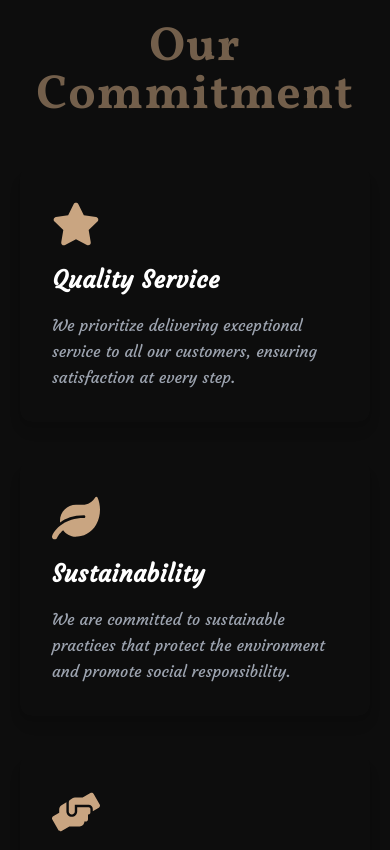
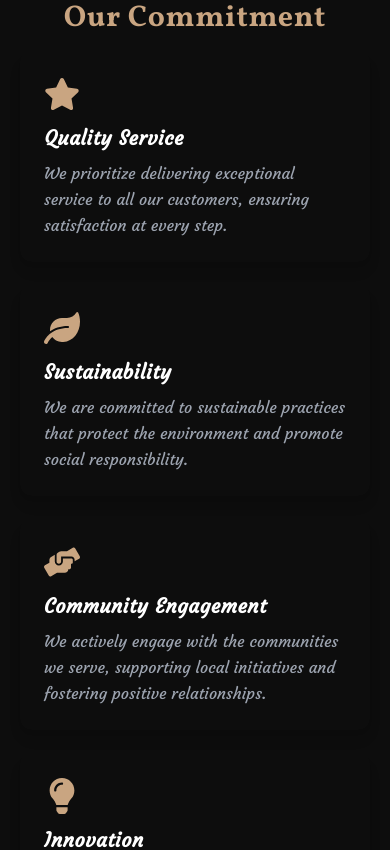
Before and after one commit to tinbit25/Kravins-Project, a React (Vite) app: page /about in a window 390 px wide. Shown: the part 5320-6170 px from the top of the page. Built offline with nearby package versions, Linux system fonts and the light colour scheme; a web font is replaced by a local one.

Commit message:
update responsiveness of Ourcommitment component

```diff
--- a/src/components/About/OurCommitment.jsx
+++ b/src/components/About/OurCommitment.jsx
@@ -8,59 +8,61 @@ const commitments = [
     description:
       'We prioritize delivering exceptional service to all our customers, ensuring satisfaction at every step.',
     icon: <FaStar />,
-    imageUrl: '/path/to/image1.jpg', // Example image
   },
   {
     title: 'Sustainability',
     description:
       'We are committed to sustainable practices that protect the environment and promote social responsibility.',
     icon: <FaLeaf />,
-    imageUrl: '/path/to/image2.jpg', // Example image
   },
   {
     title: 'Community Engagement',
     description:
       'We actively engage with the communities we serve, supporting local initiatives and fostering positive relationships.',
     icon: <FaHandsHelping />,
-    imageUrl: '/path/to/image3.jpg', // Example image
   },
   {
     title: 'Innovation',
     description:
       'We strive to innovate continuously, adopting new technologies and methods to improve our offerings.',
     icon: <FaLightbulb />,
-    imageUrl: '/path/to/image4.jpg', // Example image
   },
 ];
 
 const OurCommitment = () => {
-  const { ref: cardRef, inView: cardInView } = useInView({
+  // Single hook for unified transition
+  const { ref, inView } = useInView({
     triggerOnce: false,
-    threshold: 0.2, // Animation trigger point
+    threshold: 0.2, // Trigger when 20% of the section is visible
   });
 
   return (
-    <section className="py-16 px-5 lg:px-28 relative">
+    <section className="py-10 sm:py-16 px-5 lg:px-28 relative">
+      {/* Parent div for unified transition */}
+      <div
+        ref={ref}
+        className={`transition-all duration-1000 ease-in-out ${
+          inView ? 'opacity-100 translate-y-0' : 'opacity-0 translate-y-12'
+        }`}
+      >
         {/* Section Title */}
-      <h2 className="Tfont text-5xl font-bold text-center text-[#C9A581] mb-12 tracking-wide animate-pulse">
+        <h2 className="Tfont text-3xl sm:text-4xl lg:text-5xl font-bold text-center text-[#C9A581] mb-4 tracking-wide">
           Our Commitment
         </h2>
 
         {/* Commitment Cards */}
-      <div className="grid grid-cols-1 sm:grid-cols-2 lg:grid-cols-4 gap-10">
+        <div className="grid grid-cols-1 sm:grid-cols-2 lg:grid-cols-4 gap-6 sm:gap-10">
           {commitments.map((commitment, index) => (
             <div
-            ref={cardRef}
               key={index}
-            className={`relative p-8 rounded-xl shadow-lg hover:shadow-xl hover:scale-105 transition-transform duration-300 text-white group
-              ${cardInView ? 'translate-x-0 opacity-100' : 'translate-x-16 opacity-0'}
-              transition-all duration-700 ease-in-out`}
+              className={`relative p-6 sm:p-8 rounded-xl shadow-lg hover:shadow-xl hover:scale-105 transition-transform duration-1000 text-white group
+                ${inView ? 'translate-x-0 opacity-100' : 'translate-x-16 opacity-0'}`}
             >
               {/* Icon and Title */}
-            <div className="text-5xl text-[#C9A581] mb-4 group-hover:scale-110 transition-transform duration-300">
+              <div className="text-4xl sm:text-5xl text-[#C9A581] mb-3 group-hover:scale-110 transition-transform duration-300">
                 {commitment.icon}
               </div>
-            <h3 className="text-2xl font-semibold mb-4 tracking-wide group-hover:text-[#C9A581] transition-colors duration-300">
+              <h3 className="text-xl sm:text-2xl font-semibold mb-2 tracking-wide group-hover:text-[#C9A581] transition-colors duration-300">
                 {commitment.title}
               </h3>
 
@@ -74,6 +76,7 @@ const OurCommitment = () => {
             </div>
           ))}
         </div>
+      </div>
     </section>
   );
 };
```
Lines whose indentation alone changed are shown as unchanged.
